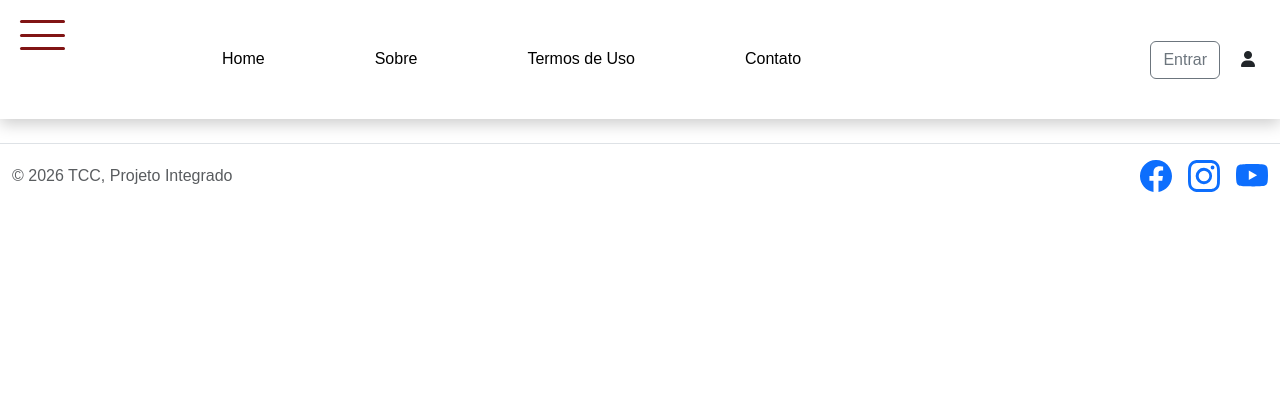
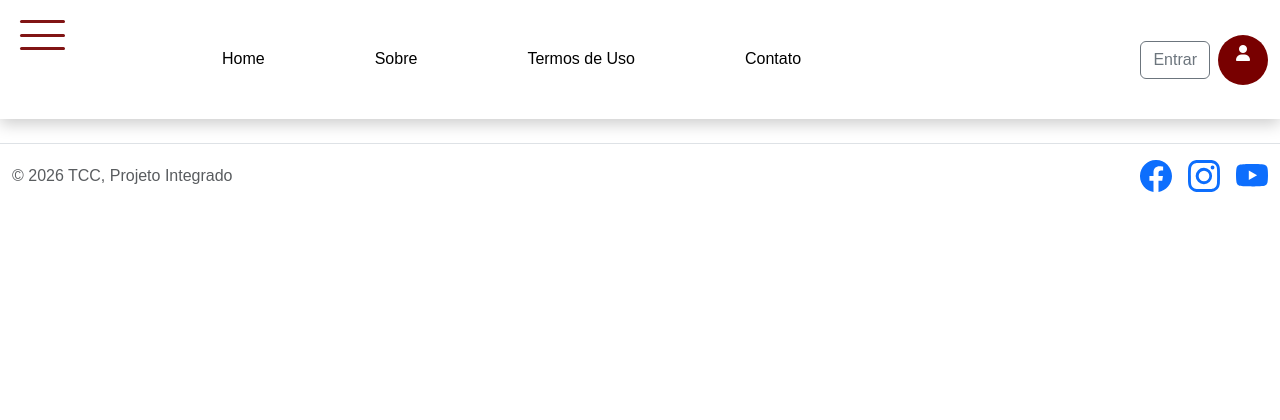
Before and after one commit to pedrobarlete7-tech/tcc, a PHP site: page /home.html in a window 1280 px wide. Shown: the top 420 px of the page. Run offline with PHP 8.4, Linux system fonts and the light colour scheme.

Commit message:
Update style.css

```diff
--- a/assets/css/style.css
+++ b/assets/css/style.css
@@ -58,6 +58,20 @@ nav
 ::selection {
     background: rgba(13, 110, 253, 0.28);
     color: inherit;
+}
+
+.cadastro {
+    background-color: #780000;
+    color: white;
+    border-radius: 50px;
+    width: 50px;
+    height: 50px;
+    position: relative;
+}
+
+.cadastro:hover{
+    background-color: #a90303;
+    color: #fff;
 }
 
 /* Links com transição */
```
